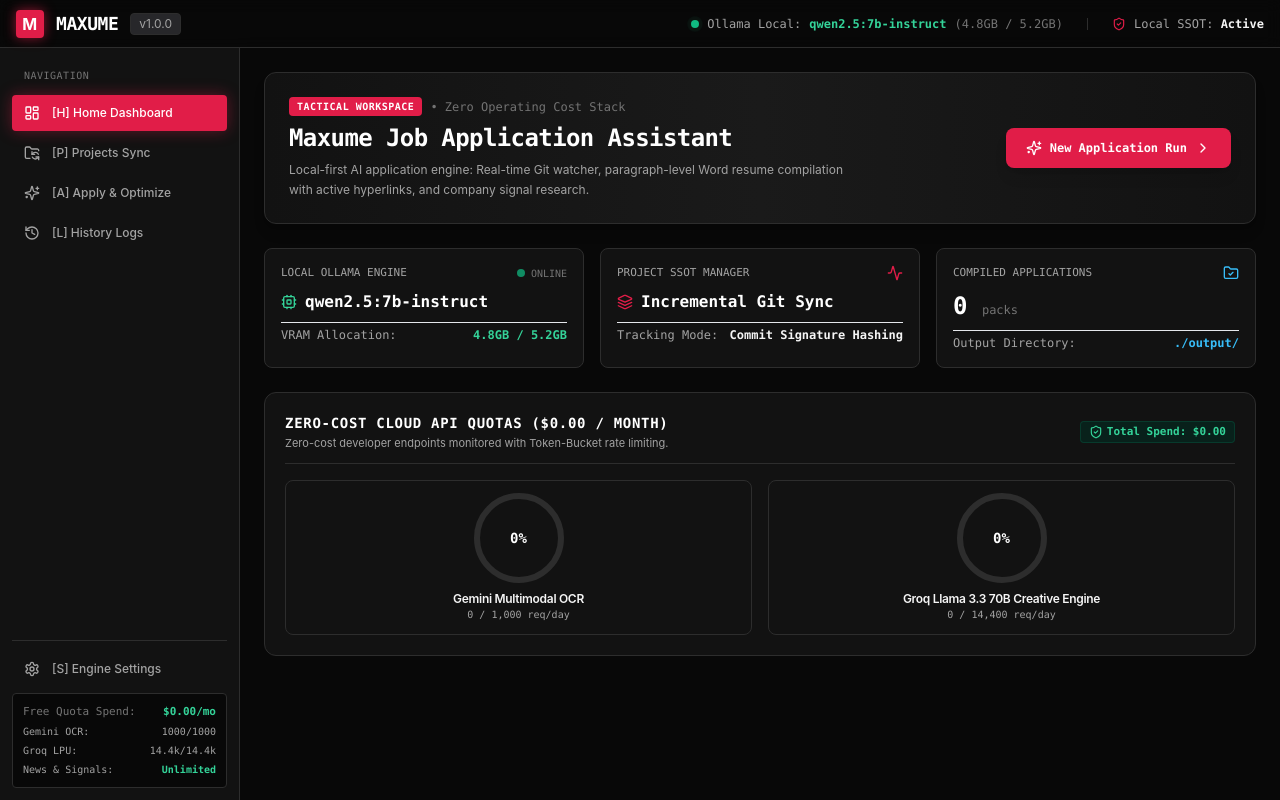
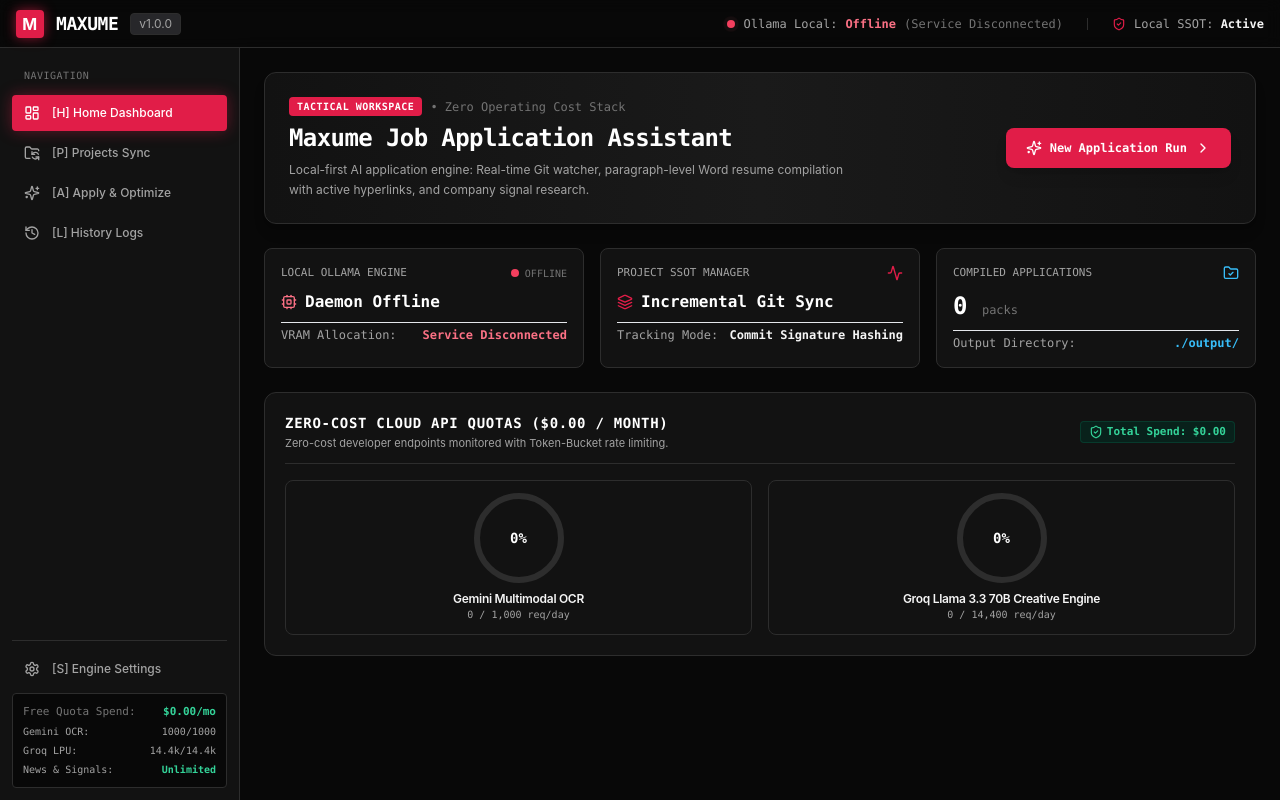
Before and after one commit to Aruldeshwal/Maxume, a React (Vite) app: page / in a window 1280 px wide. Built offline with nearby package versions, Linux system fonts and the light colour scheme; no server answers.

Commit message:
fix(ui): add real-time 3s polling for Ollama status, default to offline, and render distinct disconnected states

```diff
--- a/src/App.tsx
+++ b/src/App.tsx
@@ -14,7 +14,7 @@ import HistoryLogs from "./tabs/HistoryLogs";
 
 export default function App() {
   const [activeTab, setActiveTab] = useState<"dashboard" | "sync" | "optimizer" | "history" | "settings">("dashboard");
-  const [ollamaStatus, setOllamaStatus] = useState({ online: true, model: "qwen2.5:7b-instruct", vram: "4.8GB / 5.2GB" });
+  const [ollamaStatus, setOllamaStatus] = useState({ online: false, model: "qwen2.5:7b-instruct", vram: "4.8GB / 5.2GB" });
   const [totalApps, setTotalApps] = useState<number>(0);
   const [quotas] = useState({
     gemini: { used: 0, total: 1000 },
@@ -22,16 +22,29 @@ export default function App() {
   });
 
   useEffect(() => {
-    // Check sidecar and Ollama status
+    // Check sidecar and Ollama status continuously
+    const checkOllamaStatus = () => {
       fetch("http://127.0.0.1:8000/api/ollama/status")
-      .then((r) => r.json())
+        .then((r) => {
+          if (!r.ok) throw new Error("Ollama endpoint error");
+          return r.json();
+        })
         .then((data) => {
           setOllamaStatus((prev) => ({
             ...prev,
-          online: data.online,
+            online: !!data.online,
           }));
         })
-      .catch(() => {});
+        .catch(() => {
+          setOllamaStatus((prev) => ({
+            ...prev,
+            online: false,
+          }));
+        });
+    };
+
+    checkOllamaStatus();
+    const interval = setInterval(checkOllamaStatus, 3000);
 
     // Check application count
     fetch("http://127.0.0.1:8000/api/applications")
@@ -40,6 +53,8 @@ export default function App() {
         setTotalApps(data.applications?.length || 0);
       })
       .catch(() => {});
+
+    return () => clearInterval(interval);
   }, []);
 
   return (
@@ -65,9 +80,11 @@ export default function App() {
             </span>
             <span className="text-text-secondary">Ollama Local:</span>
             <span className={ollamaStatus.online ? "text-emerald-400 font-semibold" : "text-rose-400 font-semibold"}>
-              {ollamaStatus.model}
+              {ollamaStatus.online ? ollamaStatus.model : "Offline"}
             </span>
-            <span className="text-text-muted">({ollamaStatus.vram})</span>
+            <span className="text-text-muted">
+              ({ollamaStatus.online ? ollamaStatus.vram : "Service Disconnected"})
+            </span>
           </div>
 
           <div className="h-3 w-px bg-border-subtle"></div>
--- a/src/tabs/Dashboard.tsx
+++ b/src/tabs/Dashboard.tsx
@@ -63,12 +63,14 @@ export const Dashboard: React.FC<DashboardProps> = ({
             </div>
           </div>
           <div className="text-base font-bold font-mono text-white flex items-center space-x-2">
-            <Cpu className="w-4 h-4 text-emerald-400" />
-            <span>{ollamaModel || "qwen2.5:7b-instruct"}</span>
+            <Cpu className={`w-4 h-4 ${ollamaOnline ? "text-emerald-400" : "text-rose-400"}`} />
+            <span>{ollamaOnline ? (ollamaModel || "qwen2.5:7b-instruct") : "Daemon Offline"}</span>
           </div>
           <div className="text-xs text-text-secondary flex justify-between font-mono pt-1 border-t border-border-subtle/60">
             <span>VRAM Allocation:</span>
-            <span className="text-emerald-400 font-semibold">{ollamaVram || "4.8GB / 5.2GB"}</span>
+            <span className={ollamaOnline ? "text-emerald-400 font-semibold" : "text-rose-400 font-semibold"}>
+              {ollamaOnline ? (ollamaVram || "4.8GB / 5.2GB") : "Service Disconnected"}
+            </span>
           </div>
         </div>
 
```
Lines whose indentation alone changed are shown as unchanged.
